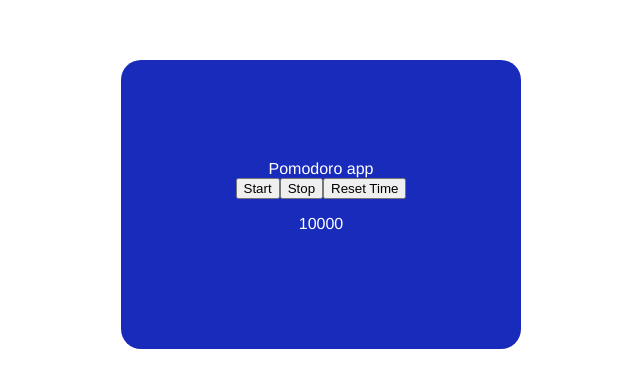
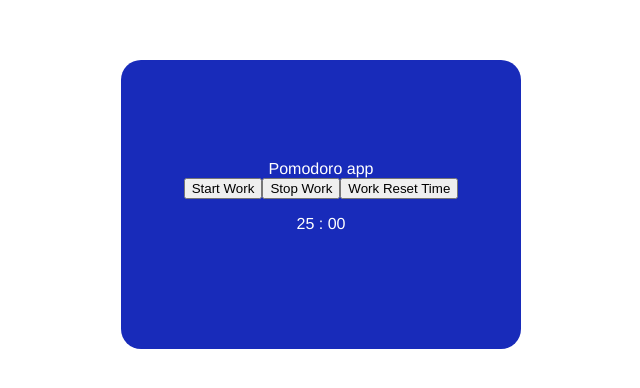
Before and after one commit to Rosalieba/pomodoro-app, a Vue app: page / in a window 1280 px wide. Shown: the top 388 px of the page, without its empty margins (319-959 px from the left). Built offline with nearby package versions, Linux system fonts and the light colour scheme.

Commit message:
Transformed time in minutes and seconds

```diff
--- a/src/App.vue
+++ b/src/App.vue
@@ -1,21 +1,16 @@
 <template>
  <div class="timer">
-
   <div class="title">Pomodoro app</div>
-
-  <button @click="startPomo">Start</button>
-  <button @click="stopPomo">Stop</button>
-  <button @click="resetPomo">Reset Time</button>
-
-  <p>{{ pomoTime }}</p>
-
+    <button @click="startPomo">Start Work</button>
+    <button @click="stopPomo">Stop Work</button>
+    <button @click="resetPomo">Work Reset Time</button>
+    <!--https://sabe.io/blog/javascript-convert-milliseconds-seconds-minutes-hours and stackoverflow for the zero before seconds-->
+    <p>{{ Math.floor((pomoTime / 1000 / 60) % 60) + (Math.floor((pomoTime / 1000) % 60) < 10 ? (" : 0" + Math.floor((pomoTime / 1000) % 60))
+     : (" : " + Math.floor((pomoTime / 1000) % 60)))}}</p>
  </div>
-
 </template>
 
 <script>
-
-
 export default {
   name: 'App',
   components: {
@@ -23,30 +18,30 @@ export default {
   data() {
     return {
       timer: null,
-      pomoTime: 10000,
+      pomoTime: 1500500,
+      chillOutTime: 300000
     }
   },
   methods: {
     startPomo() {
       console.log('entering startPomo');
       this.timer = setInterval(() => {
-        console.log('before the while');
-        do {
           this.pomoTime -= 1000;
-        } while (this.pomoTime < 0);
-        console.log('I am in the startPomo method: ' + this.pomoTime);
+        console.log('I am in the setInterval repetition: ' + this.pomoTime);
+        if (this.pomoTime <= 0) {
+          clearInterval(this.timer);
+        }
       }, 1000);
       console.log('I am at the end of the startPomo.')
     },
     stopPomo() {
       clearInterval(this.timer);
-      console.log('end of stopPomo: ' + this.timer);
+      console.log('stopping');
     },
     resetPomo() {
-      console.log('entering resetPomo method.');
-      this.pomoTime = 10000;
-      console.log('end of reset: ' + this.pomoTime);
-    }
+      this.pomoTime = 1500000;
+      console.log('Resetted to ms: ' + this.pomoTime);
+    },
   }
 }
 </script>
```
